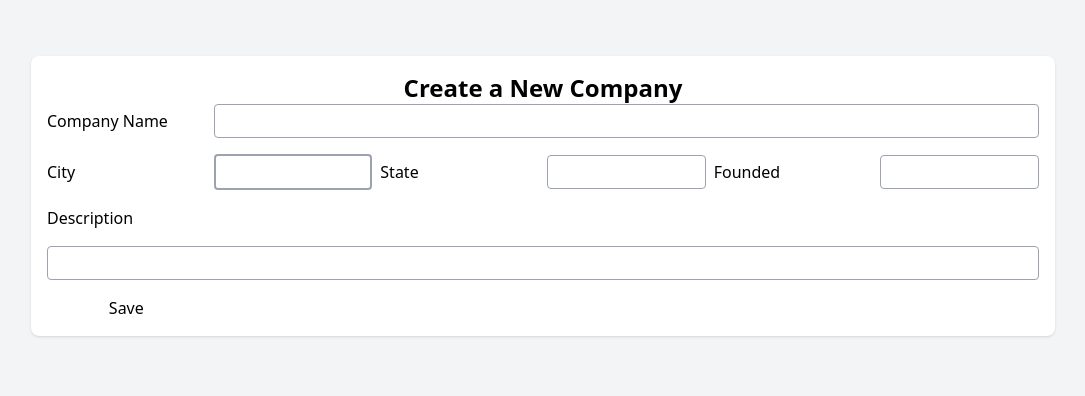
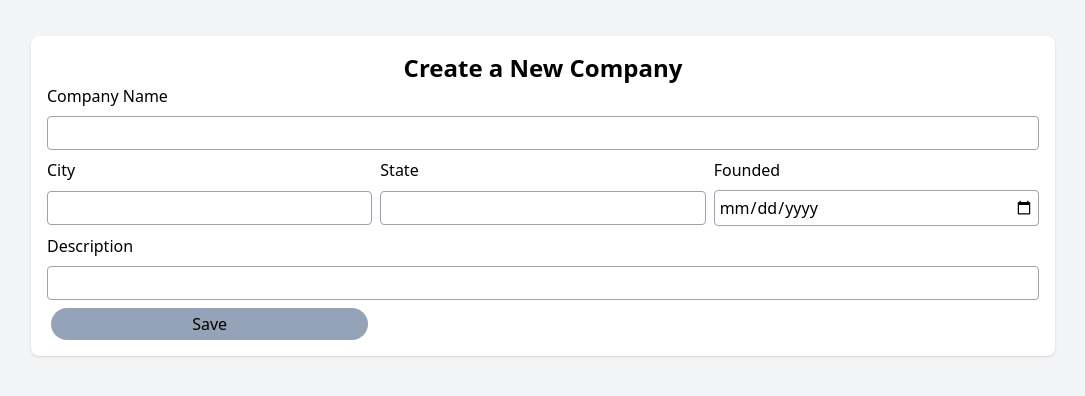
Before and after one commit to thedavidtran/clearbridge, a React (Create React App) app in the folder client/: page /add in a window 1280 px wide. Shown: the part 204-600 px from the top of the page, without its empty margins (97-1182 px from the left). Built offline with nearby package versions, Linux system fonts and the light colour scheme.

Commit message:
- Add founded property - Change layout of Create Company to look closer to example - Handle validation errors from server to display in alert message on front end - Add maxLength to fields to match validation done on backend

```diff
--- a/client/package.json
+++ b/client/package.json
@@ -44,6 +44,6 @@
     ]
   },
   "devDependencies": {
-    "tailwindcss": "^3.2.7"
+    "tailwindcss": "^3.3.0"
   }
 }
--- a/client/src/pages/Company/CompanyCreate.jsx
+++ b/client/src/pages/Company/CompanyCreate.jsx
@@ -1,4 +1,4 @@
-import { useRef } from "react";
+import { useRef, useState } from "react";
 import { useMutation } from "@tanstack/react-query";
 
 import Input from "../../components/ui/Input";
@@ -6,6 +6,8 @@ import { useNavigate } from "react-router-dom";
 
 const CompanyCreate = () => {
   const navigate = useNavigate();
+  const [isError, setIsError] = useState(false);
+  const [errorMessage, setErrorMessage] = useState("");
 
   const companyMutation = useMutation({
     mutationFn: async (company) => {
@@ -15,9 +17,19 @@ const CompanyCreate = () => {
           "Content-Type": "application/json",
         },
         body: JSON.stringify(company),
+      }).then(async (res) => {
+        if (!res.ok) {
+          // Handle bad responses
+          let body = await res.json();
+          const { message = "Unknown error" } = body;
+          setIsError(true);
+          setErrorMessage(message);
+          throw new Error(message);
+        }
       });
     },
-    onSuccess() {
+    onSuccess(x) {
+      alert(`Company ${companyNameRef.current?.value} created.`);
       navigate("/");
     },
   });
@@ -36,7 +48,15 @@ const CompanyCreate = () => {
         state: stateRef.current?.value,
       },
       description: descriptionRef.current?.value,
+      founded: foundedRef.current?.value,
     });
+  };
+
+  const clearError = () => {
+    if (isError) {
+      setIsError(false);
+      setErrorMessage("");
+    }
   };
 
   return (
@@ -44,30 +64,59 @@ const CompanyCreate = () => {
       <h1 className={"text-2xl font-bold text-center"}>Create a New Company</h1>
       <form
         onSubmit={submitHandler}
-        className="grid grid-cols-6 gap-x-2 gap-y-4 items-center"
+        className="grid grid-cols-3 gap-x-2 gap-y-2 items-center"
       >
-        <label htmlFor="companyName">Company Name</label>
+        {isError ? (
+          <div className="col-span-full text-red-700">{errorMessage}</div>
+        ) : null}
+        <label className="text-bold col-span-full" htmlFor="companyName">
+          Company Name
+        </label>
         <Input
           id="companyName"
-          className="w-full col-span-5"
+          className="col-span-full"
           required
           ref={companyNameRef}
+          onChange={clearError}
+          maxLength="30"
         />
-        <label htmlFor="city">City</label>
-        <Input id="city" className="border-2" required ref={cityRef} />
-        <label htmlFor="state">State</label>
-        <Input id="state" required ref={stateRef} />
-        <label htmlFor="founded">Founded</label>
-        <Input id="founded" ref={foundedRef} />
-        <label className="col-span-6">Description</label>
+        <label className="text-bold" htmlFor="city">
+          City
+        </label>
+        <label className="text-bold" htmlFor="state">
+          State
+        </label>
+        <label className="text-bold" htmlFor="founded">
+          Founded
+        </label>
+        <Input
+          id="city"
+          required
+          ref={cityRef}
+          onChange={clearError}
+          maxLength="50"
+        />
+        <Input
+          id="state"
+          required
+          ref={stateRef}
+          onChange={clearError}
+          maxLength="5"
+        />
+        <Input type="date" ref={foundedRef} onChange={clearError} />
+        <label className="text-bold col-span-full">Description</label>
         <Input
           id="description"
-          className="col-span-6"
+          className="col-span-full"
           htmlFor="description"
           required
           ref={descriptionRef}
+          onChange={clearError}
+          maxLength="500"
         />
-        <button>Save</button>
+        <button className="w-100 rounded-full px-4 py-1 mx-1 items-center bg-slate-400 hover:bg-slate-300">
+          Save
+        </button>
       </form>
     </>
   );
```
Also changed, not shown: 2 other files (tests, documents, lock files or other folders).
